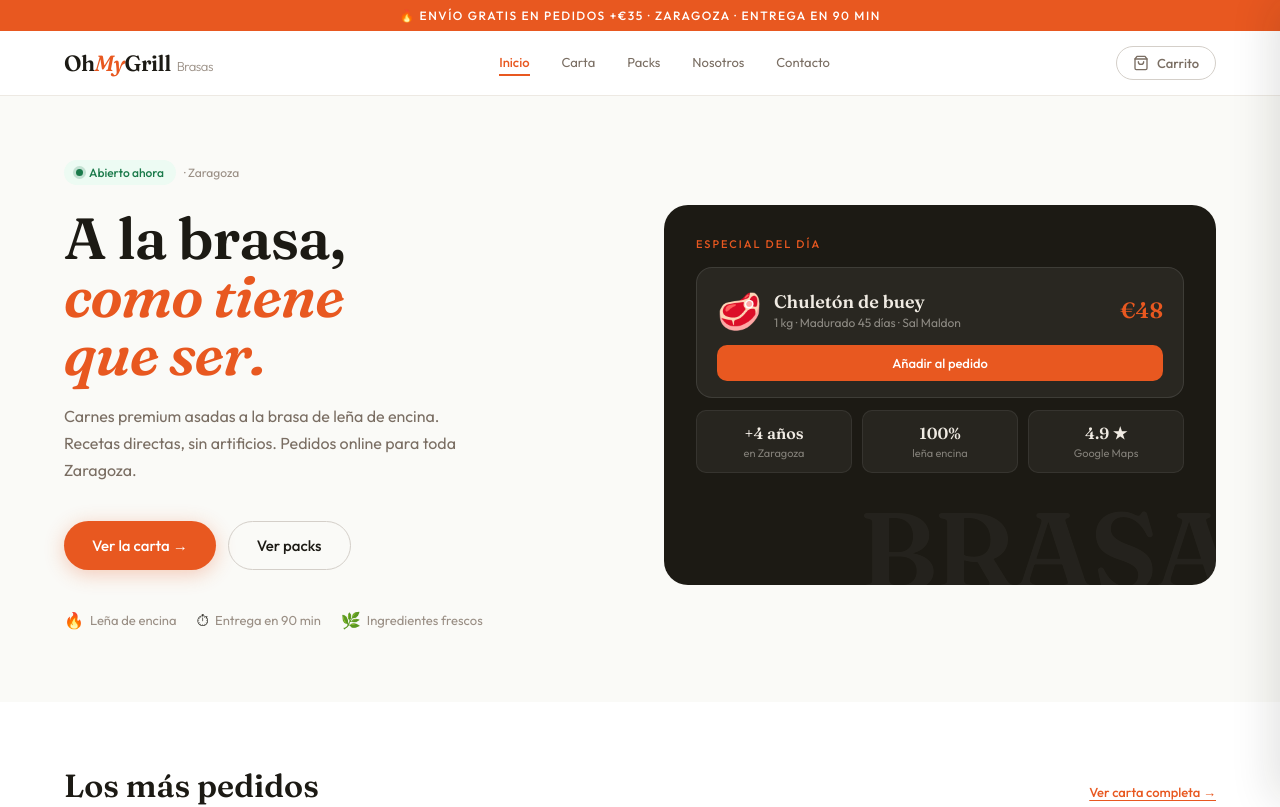
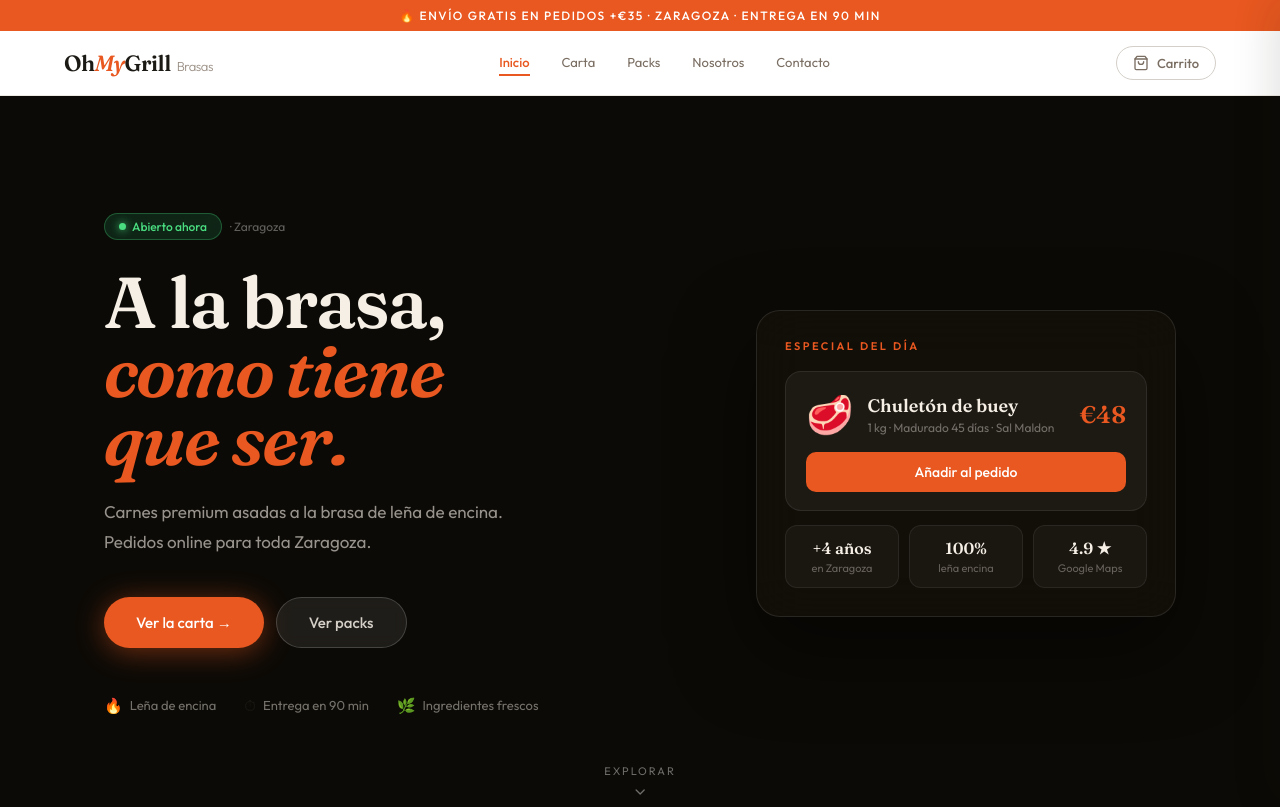
Before and after one commit to vynstudio/ohmygrillbrasas, a React (Vite) app: page / in a window 1280 px wide. Shown: the top 807 px of the page. Built offline with nearby package versions, Linux system fonts and the light colour scheme.

Commit message:
feat: updated HomePage with full-bleed video hero (desktop only)

```diff
--- a/src/pages/HomePage.jsx
+++ b/src/pages/HomePage.jsx
@@ -1,17 +1,21 @@
 import { useState, useEffect } from 'react';
 import { products, packs, restaurantInfo } from '../data/menu';
 import ProductCard from '../components/ProductCard';
+import HeroVideo from '../components/HeroVideo';
 import { useCart } from '../context/CartContext';
 
-const featured = products.filter(p => p.badge || ['chuleta-buey','costillas-iberico','pollo-corral'].includes(p.id));
+const featured = products.filter(p => ['chuleta-buey','costillas-iberico','pollo-corral'].includes(p.id));
 
 export default function HomePage({ onNavigate }) {
   const { addItem } = useCart();
   const [heroVisible, setHeroVisible] = useState(false);
+  const [isDesktop, setIsDesktop] = useState(window.innerWidth >= 1024);
 
   useEffect(() => {
     const t = setTimeout(() => setHeroVisible(true), 80);
-    return () => clearTimeout(t);
+    const onResize = () => setIsDesktop(window.innerWidth >= 1024);
+    window.addEventListener('resize', onResize);
+    return () => { clearTimeout(t); window.removeEventListener('resize', onResize); };
   }, []);
 
   const isOpen = () => {
@@ -23,186 +27,133 @@ export default function HomePage({ onNavigate }) {
     if (day === 0) return h >= 13 && h < 21;
     return false;
   };
+  const open = isOpen();
 
   return (
-    <div style={{ fontFamily: "'Outfit', sans-serif", background: '#FAFAF7', minHeight: '100vh' }}>
+    <div style={{ fontFamily: "'Outfit', sans-serif", background: '#FAFAF7' }}>
 
-      {/* HERO */}
+      {/* ── HERO — full bleed video desktop, dark mobile ── */}
       <section style={{
-        maxWidth: 1200, margin: '0 auto', padding: '64px 24px 72px',
-        display: 'grid', gridTemplateColumns: '1fr 1fr', gap: 48, alignItems: 'center',
+        position: 'relative',
+        minHeight: isDesktop ? '92vh' : 'auto',
+        display: 'flex',
+        alignItems: 'center',
+        overflow: 'hidden',
+        background: '#0C0A06',
       }}>
+        {isDesktop && (
+          <HeroVideo src="/videos/brasa.mp4" poster="/videos/brasa-poster.jpg" />
+        )}
+
+        <div style={{
+          position: 'relative', zIndex: 2,
+          maxWidth: 1200, margin: '0 auto',
+          padding: isDesktop ? '80px 64px' : '48px 24px',
+          display: 'grid',
+          gridTemplateColumns: isDesktop ? '1fr 420px' : '1fr',
+          gap: isDesktop ? 64 : 40,
+          alignItems: 'center',
+          width: '100%',
+        }}>
+
+          {/* Left — headline */}
           <div style={{
             opacity: heroVisible ? 1 : 0,
-          transform: heroVisible ? 'translateY(0)' : 'translateY(24px)',
-          transition: 'all 0.7s cubic-bezier(0.4,0,0.2,1)',
+            transform: heroVisible ? 'translateY(0)' : 'translateY(28px)',
+            transition: 'all 0.8s cubic-bezier(0.4,0,0.2,1)',
           }}>
-          {/* Open/closed badge */}
-          <div style={{ display: 'flex', alignItems: 'center', gap: 8, marginBottom: 24 }}>
+            <div style={{ display: 'flex', alignItems: 'center', gap: 8, marginBottom: 28 }}>
               <span style={{
                 display: 'inline-flex', alignItems: 'center', gap: 6,
-              background: isOpen() ? '#EDFBF3' : '#FEF3EE',
-              color: isOpen() ? '#1a7a4a' : '#E85820',
-              fontSize: 12, fontWeight: 500, padding: '5px 12px', borderRadius: 20,
+                background: open ? 'rgba(26,122,74,0.25)' : 'rgba(232,88,32,0.2)',
+                color: open ? '#4ade80' : '#fb923c',
+                border: `1px solid ${open ? 'rgba(74,222,128,0.3)' : 'rgba(251,146,60,0.3)'}`,
+                fontSize: 12, fontWeight: 500, padding: '5px 14px', borderRadius: 20,
+                backdropFilter: 'blur(8px)',
               }}>
-              <span style={{
-                width: 7, height: 7, borderRadius: '50%',
-                background: isOpen() ? '#1a7a4a' : '#E85820',
-                display: 'inline-block',
-                boxShadow: isOpen() ? '0 0 0 3px rgba(26,122,74,0.2)' : 'none',
-              }} />
-              {isOpen() ? 'Abierto ahora' : 'Cerrado ahora'}
+                <span style={{ width: 7, height: 7, borderRadius: '50%', background: open ? '#4ade80' : '#fb923c', boxShadow: open ? '0 0 8px #4ade80' : 'none', display: 'inline-block' }} />
+                {open ? 'Abierto ahora' : 'Cerrado ahora'}
               </span>
-            <span style={{ fontSize: 12, color: '#9A8F85' }}>· Zaragoza</span>
+              <span style={{ fontSize: 12, color: 'rgba(255,255,255,0.35)' }}>· Zaragoza</span>
             </div>
 
             <h1 style={{
               fontFamily: "'Fraunces', serif",
-            fontSize: 58, fontWeight: 600, lineHeight: 1.0,
-            color: '#1C1A14', margin: '0 0 20px',
-            letterSpacing: '-1px',
+              fontSize: isDesktop ? 72 : 48,
+              fontWeight: 600, lineHeight: 0.95,
+              color: '#F5EFE6', margin: '0 0 24px',
+              letterSpacing: '-2px',
             }}>
               A la brasa,<br />
               <em style={{ color: '#E85820', fontStyle: 'italic' }}>como tiene<br />que ser.</em>
             </h1>
 
-          <p style={{
-            fontSize: 16, color: '#7A6E63', lineHeight: 1.7,
-            maxWidth: 420, margin: '0 0 36px',
-          }}>
-            Carnes premium asadas a la brasa de leña de encina. Recetas directas, sin artificios. Pedidos online para toda Zaragoza.
+            <p style={{ fontSize: isDesktop ? 17 : 15, color: 'rgba(245,239,230,0.60)', lineHeight: 1.75, maxWidth: 440, margin: '0 0 40px' }}>
+              Carnes premium asadas a la brasa de leña de encina. Pedidos online para toda Zaragoza.
             </p>
 
             <div style={{ display: 'flex', gap: 12, flexWrap: 'wrap' }}>
-            <button
-              onClick={() => onNavigate('menu')}
-              style={{
-                background: '#E85820', color: '#fff', border: 'none',
-                borderRadius: 28, padding: '14px 28px',
-                fontSize: 15, fontWeight: 500, cursor: 'pointer',
-                transition: 'all 0.2s ease',
-                boxShadow: '0 4px 20px rgba(232,88,32,0.3)',
-              }}
-              onMouseEnter={e => e.currentTarget.style.transform = 'translateY(-2px)'}
-              onMouseLeave={e => e.currentTarget.style.transform = 'translateY(0)'}
-            >
+              <button onClick={() => onNavigate('menu')} style={{ background: '#E85820', color: '#fff', border: 'none', borderRadius: 32, padding: '15px 32px', fontSize: 15, fontWeight: 500, cursor: 'pointer', boxShadow: '0 4px 28px rgba(232,88,32,0.45)', transition: 'all 0.2s', fontFamily: "'Outfit', sans-serif" }}
+                onMouseEnter={e => { e.currentTarget.style.transform = 'translateY(-2px)'; e.currentTarget.style.boxShadow = '0 8px 36px rgba(232,88,32,0.55)'; }}
+                onMouseLeave={e => { e.currentTarget.style.transform = 'translateY(0)'; e.currentTarget.style.boxShadow = '0 4px 28px rgba(232,88,32,0.45)'; }}>
                 Ver la carta →
               </button>
-            <button
-              onClick={() => onNavigate('packs')}
-              style={{
-                background: 'transparent', color: '#1C1A14',
-                border: '1.5px solid #D4CFC9', borderRadius: 28, padding: '14px 28px',
-                fontSize: 15, fontWeight: 500, cursor: 'pointer',
-                transition: 'all 0.2s ease',
-              }}
-              onMouseEnter={e => { e.currentTarget.style.borderColor = '#1C1A14'; e.currentTarget.style.background = '#F5F1EC'; }}
-              onMouseLeave={e => { e.currentTarget.style.borderColor = '#D4CFC9'; e.currentTarget.style.background = 'transparent'; }}
-            >
+              <button onClick={() => onNavigate('packs')} style={{ background: 'rgba(255,255,255,0.08)', color: 'rgba(245,239,230,0.85)', border: '1px solid rgba(255,255,255,0.18)', borderRadius: 32, padding: '15px 32px', fontSize: 15, fontWeight: 500, cursor: 'pointer', backdropFilter: 'blur(8px)', transition: 'all 0.2s', fontFamily: "'Outfit', sans-serif" }}
+                onMouseEnter={e => e.currentTarget.style.background = 'rgba(255,255,255,0.14)'}
+                onMouseLeave={e => e.currentTarget.style.background = 'rgba(255,255,255,0.08)'}>
                 Ver packs
               </button>
             </div>
 
-          {/* Trust badges */}
-          <div style={{ display: 'flex', gap: 20, marginTop: 40, flexWrap: 'wrap' }}>
-            {[
-              { icon: '🔥', text: 'Leña de encina' },
-              { icon: '⏱', text: 'Entrega en 90 min' },
-              { icon: '🌿', text: 'Ingredientes frescos' },
-            ].map(b => (
-              <div key={b.text} style={{ display: 'flex', alignItems: 'center', gap: 6 }}>
-                <span style={{ fontSize: 16 }}>{b.icon}</span>
-                <span style={{ fontSize: 13, color: '#9A8F85' }}>{b.text}</span>
+            <div style={{ display: 'flex', gap: 28, marginTop: 48, flexWrap: 'wrap' }}>
+              {[{ icon: '🔥', text: 'Leña de encina' }, { icon: '⏱', text: 'Entrega en 90 min' }, { icon: '🌿', text: 'Ingredientes frescos' }].map(b => (
+                <div key={b.text} style={{ display: 'flex', alignItems: 'center', gap: 7 }}>
+                  <span style={{ fontSize: 15 }}>{b.icon}</span>
+                  <span style={{ fontSize: 13, color: 'rgba(245,239,230,0.45)' }}>{b.text}</span>
                 </div>
               ))}
             </div>
           </div>
 
-        {/* Hero visual */}
-        <div style={{
-          opacity: heroVisible ? 1 : 0,
-          transform: heroVisible ? 'translateY(0) scale(1)' : 'translateY(24px) scale(0.97)',
-          transition: 'all 0.8s cubic-bezier(0.4,0,0.2,1) 0.15s',
-        }}>
-          <div style={{
-            background: '#1C1A14',
-            borderRadius: 24,
-            padding: 32,
-            position: 'relative',
-            overflow: 'hidden',
-            minHeight: 380,
-          }}>
-            {/* Decorative text */}
-            <div style={{
-              position: 'absolute', bottom: -20, right: -16,
-              fontFamily: "'Fraunces', serif",
-              fontSize: 110, fontWeight: 600,
-              color: 'rgba(255,255,255,0.04)',
-              lineHeight: 1, userSelect: 'none', letterSpacing: '-3px',
-            }}>BRASA</div>
-
-            {/* Today's special card */}
-            <div style={{ position: 'relative', zIndex: 1 }}>
-              <p style={{ fontSize: 11, letterSpacing: '2px', color: '#E85820', marginBottom: 16, fontWeight: 500, textTransform: 'uppercase' }}>
-                Especial del día
-              </p>
-
-              <div style={{
-                background: 'rgba(255,255,255,0.06)',
-                borderRadius: 16, padding: '20px 20px 16px', marginBottom: 12,
-                border: '1px solid rgba(255,255,255,0.1)',
-              }}>
-                <div style={{ display: 'flex', alignItems: 'center', gap: 12, marginBottom: 12 }}>
-                  <span style={{ fontSize: 36 }}>🥩</span>
+          {/* Right — glassmorphism order card */}
+          <div style={{ opacity: heroVisible ? 1 : 0, transform: heroVisible ? 'translateY(0)' : 'translateY(32px)', transition: 'all 0.9s cubic-bezier(0.4,0,0.2,1) 0.2s' }}>
+            <div style={{ background: 'rgba(20,16,10,0.75)', backdropFilter: 'blur(24px)', border: '1px solid rgba(255,255,255,0.10)', borderRadius: 24, padding: 28, boxShadow: '0 32px 80px rgba(0,0,0,0.5)' }}>
+              <p style={{ fontSize: 11, letterSpacing: '2.5px', color: '#E85820', marginBottom: 18, fontWeight: 600, textTransform: 'uppercase' }}>Especial del día</p>
+              <div style={{ background: 'rgba(255,255,255,0.05)', border: '1px solid rgba(255,255,255,0.08)', borderRadius: 16, padding: '18px 20px', marginBottom: 14 }}>
+                <div style={{ display: 'flex', alignItems: 'center', gap: 14, marginBottom: 14 }}>
+                  <span style={{ fontSize: 38 }}>🥩</span>
                   <div>
-                    <p style={{ fontFamily: "'Fraunces', serif", fontSize: 18, fontWeight: 600, color: '#F0EBE3', margin: 0 }}>
-                      Chuletón de buey
-                    </p>
-                    <p style={{ fontSize: 12, color: 'rgba(240,235,227,0.5)', margin: '2px 0 0' }}>
-                      1 kg · Madurado 45 días · Sal Maldon
-                    </p>
+                    <p style={{ fontFamily: "'Fraunces', serif", fontSize: 18, fontWeight: 600, color: '#F5EFE6', margin: 0 }}>Chuletón de buey</p>
+                    <p style={{ fontSize: 12, color: 'rgba(245,239,230,0.40)', margin: '3px 0 0' }}>1 kg · Madurado 45 días · Sal Maldon</p>
                   </div>
-                  <span style={{ marginLeft: 'auto', fontFamily: "'Fraunces', serif", fontSize: 22, fontWeight: 600, color: '#E85820' }}>
-                    €48
-                  </span>
+                  <span style={{ marginLeft: 'auto', fontFamily: "'Fraunces', serif", fontSize: 24, fontWeight: 600, color: '#E85820' }}>€48</span>
                 </div>
-                <button
-                  onClick={() => addItem(products[0])}
-                  style={{
-                    width: '100%', background: '#E85820', color: '#fff',
-                    border: 'none', borderRadius: 10, padding: '10px',
-                    fontFamily: "'Outfit', sans-serif", fontSize: 13, fontWeight: 500,
-                    cursor: 'pointer',
-                  }}
-                >
+                <button onClick={() => addItem(products[0])} style={{ width: '100%', background: '#E85820', color: '#fff', border: 'none', borderRadius: 10, padding: '11px', fontFamily: "'Outfit', sans-serif", fontSize: 14, fontWeight: 500, cursor: 'pointer', transition: 'opacity 0.2s' }}
+                  onMouseEnter={e => e.currentTarget.style.opacity = '0.88'}
+                  onMouseLeave={e => e.currentTarget.style.opacity = '1'}>
                   Añadir al pedido
                 </button>
               </div>
-
-              {/* Stats row */}
               <div style={{ display: 'grid', gridTemplateColumns: 'repeat(3, 1fr)', gap: 10 }}>
-                {[
-                  { num: '+4 años', label: 'en Zaragoza' },
-                  { num: '100%', label: 'leña encina' },
-                  { num: '4.9 ★', label: 'Google Maps' },
-                ].map(stat => (
-                  <div key={stat.label} style={{
-                    background: 'rgba(255,255,255,0.05)',
-                    borderRadius: 10, padding: '12px 10px', textAlign: 'center',
-                    border: '1px solid rgba(255,255,255,0.07)',
-                  }}>
-                    <p style={{ fontFamily: "'Fraunces', serif", fontSize: 16, fontWeight: 600, color: '#F0EBE3', margin: 0 }}>
-                      {stat.num}
-                    </p>
-                    <p style={{ fontSize: 11, color: 'rgba(240,235,227,0.45)', margin: '3px 0 0' }}>
-                      {stat.label}
-                    </p>
+                {[{ num: '+4 años', label: 'en Zaragoza' }, { num: '100%', label: 'leña encina' }, { num: '4.9 ★', label: 'Google Maps' }].map(stat => (
+                  <div key={stat.label} style={{ background: 'rgba(255,255,255,0.04)', border: '1px solid rgba(255,255,255,0.07)', borderRadius: 12, padding: '12px 10px', textAlign: 'center' }}>
+                    <p style={{ fontFamily: "'Fraunces', serif", fontSize: 16, fontWeight: 600, color: '#F5EFE6', margin: 0 }}>{stat.num}</p>
+                    <p style={{ fontSize: 11, color: 'rgba(245,239,230,0.35)', margin: '3px 0 0' }}>{stat.label}</p>
                   </div>
                 ))}
               </div>
             </div>
           </div>
         </div>
+
+        {/* Scroll hint */}
+        {isDesktop && (
+          <div style={{ position: 'absolute', bottom: 32, left: '50%', transform: 'translateX(-50%)', display: 'flex', flexDirection: 'column', alignItems: 'center', gap: 6, opacity: 0.4, zIndex: 2, animation: 'bounce 2s ease-in-out infinite' }}>
+            <span style={{ fontSize: 11, letterSpacing: '2px', color: '#fff', textTransform: 'uppercase' }}>Explorar</span>
+            <svg width="16" height="16" viewBox="0 0 24 24" fill="none" stroke="white" strokeWidth="2" strokeLinecap="round" strokeLinejoin="round"><polyline points="6 9 12 15 18 9"/></svg>
+          </div>
+        )}
+        <style>{`@keyframes bounce{0%,100%{transform:translateX(-50%) translateY(0)}50%{transform:translateX(-50%) translateY(6px)}}`}</style>
       </section>
 
       {/* FEATURED PRODUCTS */}
```
Lines whose indentation alone changed are shown as unchanged.
